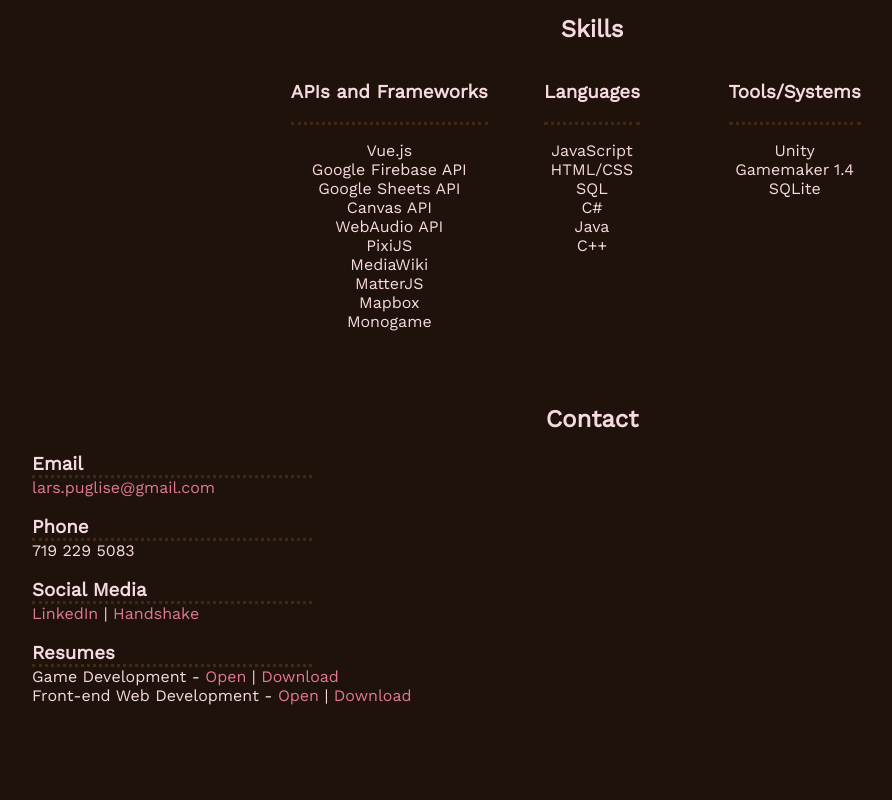
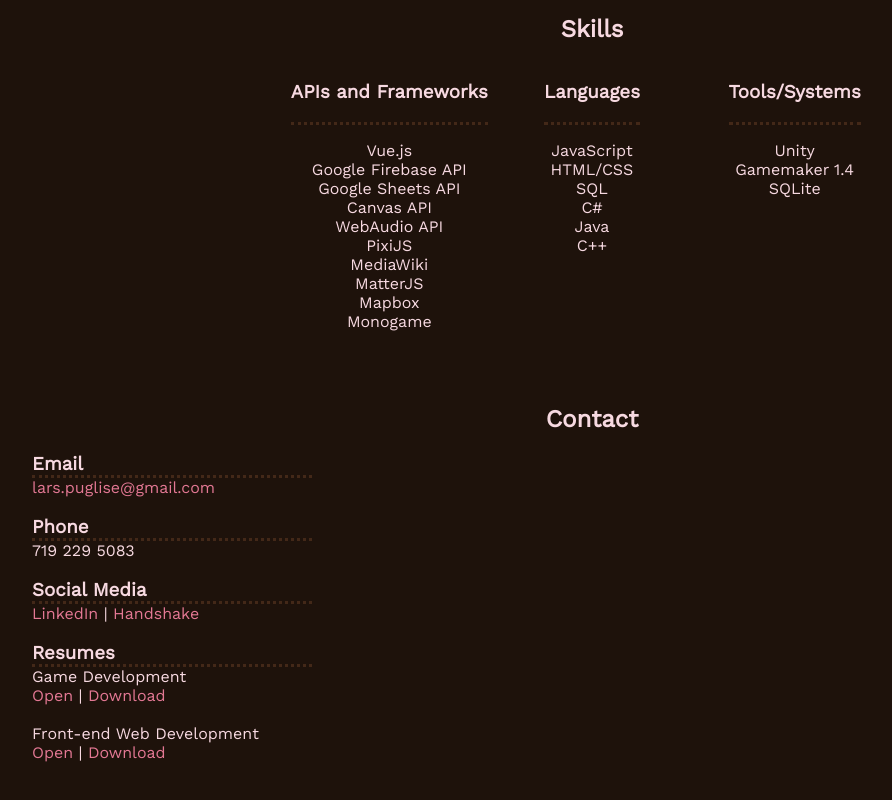
Before and after one commit to FeniulaPyra/feniulapyra.github.io, a plain HTML site: page index.html in a window 1280 px wide. Shown: the part 1208-2008 px from the top of the page, without its empty margins (48-940 px from the left). Drawn offline with nearby package versions, Linux system fonts and the light colour scheme; a web font is replaced by a local one.

Commit message:
adjusted positioning of resume links

```diff
--- a/index.html
+++ b/index.html
@@ -143,11 +143,14 @@
 
         <h3>Resumes</h3>
         <hr>
-        <span>Game Development - </span>
+        <span>Game Development</span>
+        <br>
         <a href="files/lauren-puglise-game-development-resume.pdf">Open</a> |
         <a href="files/lauren-puglise-game-development-resume.pdf" download>Download</a>
         <br>
-        <span>Front-end Web Development - </span>
+        <br>
+        <span>Front-end Web Development</span>
+        <br>
         <a href="files/lauren-puglise-front-end-resume.pdf">Open</a> |
         <a href="files/lauren-puglise-front-end-resume.pdf" download>Download</a>
       </section>
```
